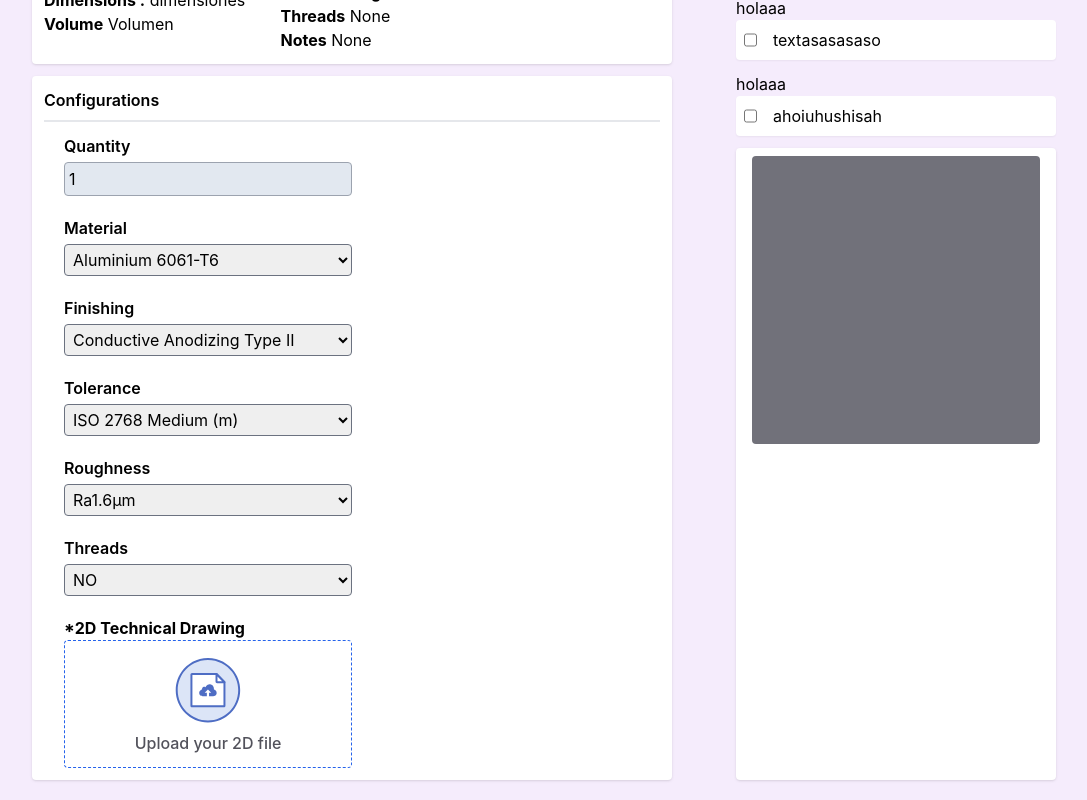
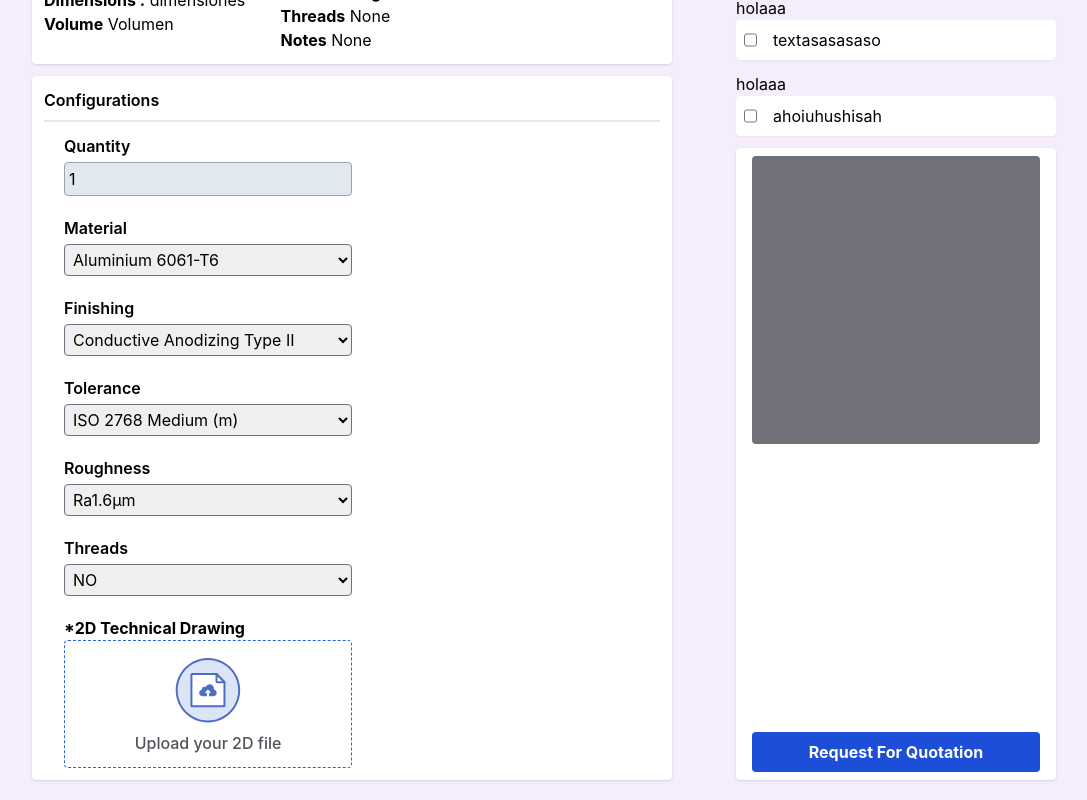
Before and after one commit to EdondjiIbolo/Dachuan-React, a React (Vite) app: page /panel/new-quotation/settings in a window 1280 px wide. Shown: the part 346-1146 px from the top of the page, without its empty margins (96-1183 px from the left). Built offline with nearby package versions, Linux system fonts and the light colour scheme.

Commit message:
last update

```diff
--- a/src/components/pages/Buy Pages/CustomQuotation.jsx
+++ b/src/components/pages/Buy Pages/CustomQuotation.jsx
@@ -230,10 +230,13 @@ export function CustomQuotation() {
               <p>ahoiuhushisah</p>
             </article>
           </article>
-          <section className="flex-grow bg-white rounded shadow p-2 px-4">
+          <section className="flex-grow bg-white rounded shadow p-2 px-4 flex flex-col justify-between">
             <picture>
               <div className="w-full aspect-square rounded bg-zinc-500"></div>
             </picture>
+            <button className="bg-blue-700 text-white w-full p-2 rounded font-bold">
+              Request For Quotation
+            </button>
           </section>
         </section>
       </main>
```
